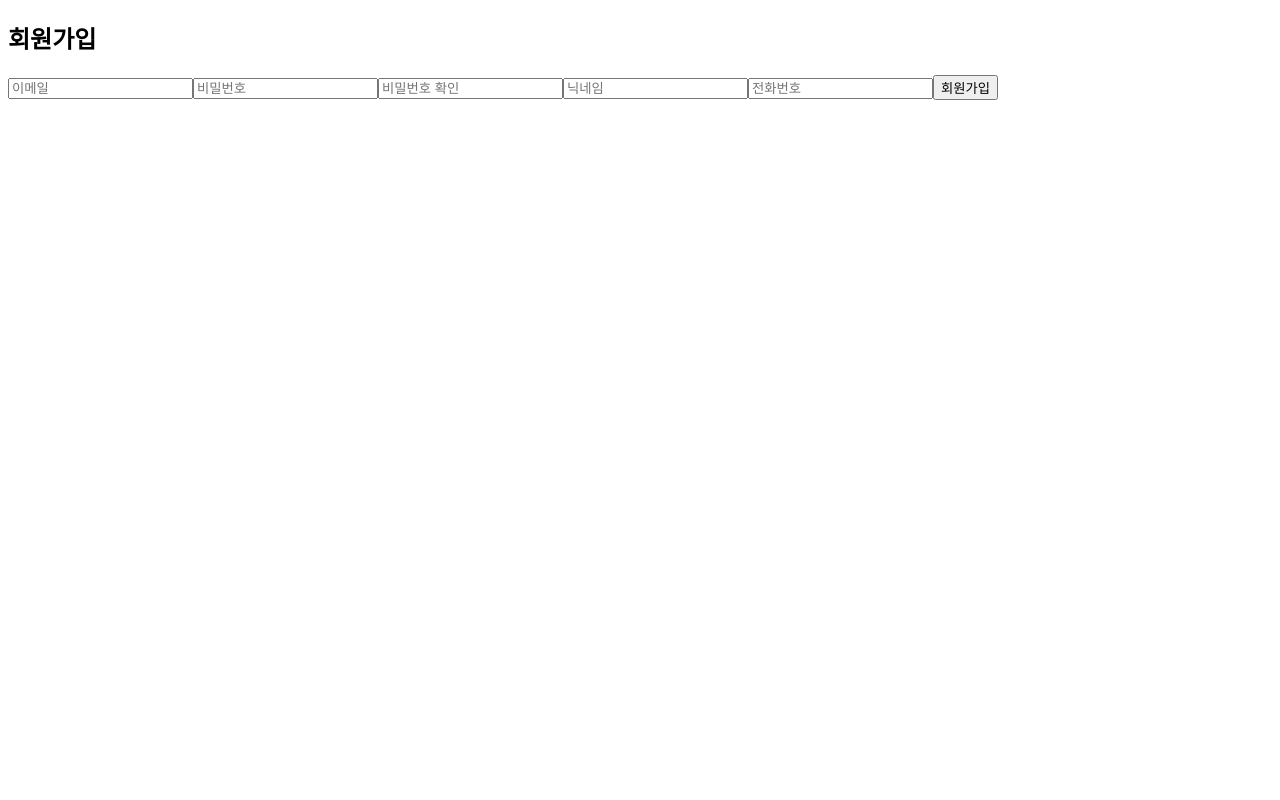
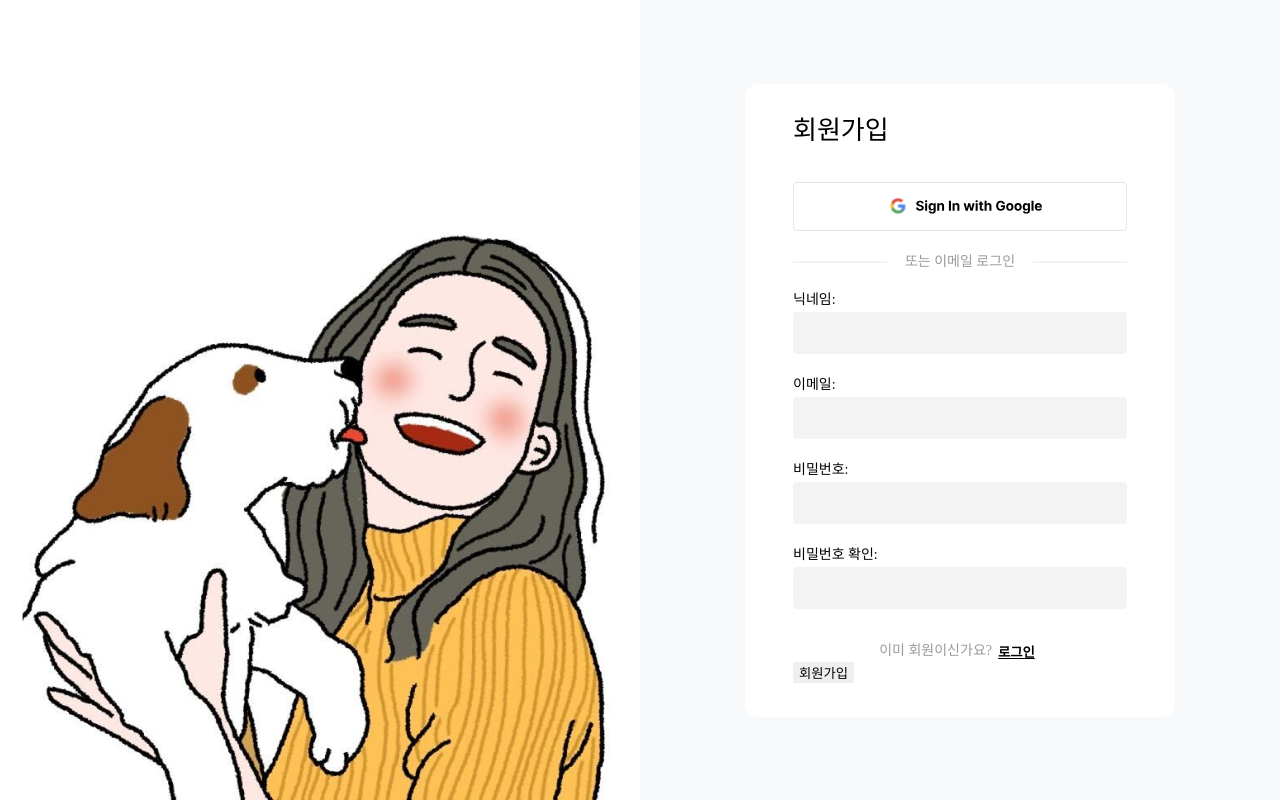
Before and after one commit to Paws4Hope/Paws4Hope, a React (Create React App) app: page /signup in a window 1280 px wide. Built offline with nearby package versions, Linux system fonts and the light colour scheme; no server answers.

Commit message:
Design. 로그인, 회원가입 UI 완료

```diff
--- a/src/assets/css/GlobalStyle.js
+++ b/src/assets/css/GlobalStyle.js
@@ -7,7 +7,22 @@ const GlobalStyle = createGlobalStyle`
             /* color palette */
             --color-white : #fff;
             --color-black : #000;
+            --color-line-gray : #999;
+            --color-line-gray-100 : #e7e7e9;
+            --color-line-gray-200 : #F3F3F4;
         }
+
+    /* reset css*/
+    html, body, div, span, applet, object, iframe, h1, h2, h3, h4, h5, h6, p, blockquote, pre, a, abbr, acronym, address, big, cite, code, del, dfn, em, img, ins, kbd, q, s, samp, small, strike, strong, sub, sup, tt, var, b, u, i, center, dl, dt, dd, ol, ul, li, fieldset, form, label, legend, table, caption, tbody, tfoot, thead, tr, th, td, article, aside, canvas, details, embed, figure, figcaption, footer, header, hgroup, menu, nav, output, ruby, section, summary, time, mark, audio, video { margin: 0; padding: 0; border: 0; font-size: 100%; font: inherit; vertical-align: baseline; } /* HTML5 display-role reset for older browsers */ article, aside, details, figcaption, figure, footer, header, hgroup, menu, nav, section { display: block; } body { line-height: 1; } ol, ul { list-style: none; } blockquote, q { quotes: none; } blockquote:before, blockquote:after, q:before, q:after { content: ''; content: none; } table { border-collapse: collapse; border-spacing: 0; } input, button{ border:none; } input:focus, input:active, button:focus, button:active { outline: none; box-shadow: none; }
+
+    * {
+        box-sizing : border-box;
+    }
+
+    button, a{
+        cursor: pointer;
+        &:hover { cursor: pointer; }
+    }
 
 `;
 
--- a/src/common/login/Login.jsx
+++ b/src/common/login/Login.jsx
@@ -3,6 +3,8 @@ import React, { useState } from 'react';
 import { auth } from '../../firebase';
 import { signInWithEmailAndPassword } from 'firebase/auth';
 import { validateEmail, validatePassword } from '../siginup/validation';
+import ButtonGoogle from '../../assets/images/btn_google.svg';
+import { Link } from 'react-router-dom';
 
 function Login() {
   const [email, setEmail] = useState('');
@@ -31,24 +33,37 @@ function Login() {
     <S.Layout>
       <S.LeftWrapper></S.LeftWrapper>
       <S.RightWrapper>
-        <div>
-          <h1>로그인</h1>
-          <div>
-            <label htmlFor="email">이메일:</label>
-            <input type="email" name="email" id="email" value={email} onChange={(e) => setEmail(e.target.value)} />
-          </div>
-          <div>
-            <label htmlFor="password">비밀번호:</label>
-            <input
+        <S.Card>
+          <S.Title>로그인</S.Title>
+          <S.ButtonGoogle>
+            <img src={ButtonGoogle} alt="Button Google" />
+          </S.ButtonGoogle>
+          <S.DivisionLine>
+            <S.DivisionText>또는 이메일 로그인</S.DivisionText>
+          </S.DivisionLine>
+          <S.InputItem>
+            <S.Label htmlFor="email">이메일:</S.Label>
+            <S.Input type="email" name="email" id="email" value={email} onChange={(e) => setEmail(e.target.value)} />
+          </S.InputItem>
+
+          <S.InputItem>
+            <S.Label htmlFor="password">비밀번호:</S.Label>
+            <S.Input
               type="password"
               name="password"
               id="password"
               value={password}
               onChange={(e) => setPassword(e.target.value)}
             />
-          </div>
+          </S.InputItem>
+          <S.AuthLink>
+            아직 회원이 아니신가요?
+            <Link to="/signup">
+              <S.ButtonText>회원가입</S.ButtonText>
+            </Link>
+          </S.AuthLink>
           <button onClick={handleLogin}>로그인</button>
-        </div>
+        </S.Card>
       </S.RightWrapper>
     </S.Layout>
   );
--- /dev/null
+++ b/src/common/login/Login.styled.js
@@ -0,0 +1,130 @@
+import styled from 'styled-components';
+
+export const Layout = styled.div`
+  position: relative;
+  display: grid;
+  grid-template-columns: repeat(2, 1fr);
+  background-color: #f8f9fa;
+  width: 100%;
+  height: 100vh;
+  overflow: hidden;
+`;
+
+export const LeftWrapper = styled.div`
+  width: 100%;
+  height: inherit;
+  background-color: var(--color-white);
+`;
+
+export const RightWrapper = styled.div`
+  width: 100%;
+  height: 100%;
+  display: flex;
+  align-items: center;
+  justify-content: center;
+`;
+
+export const Card = styled.div`
+  width: 430px;
+  background-color: var(--color-white);
+  padding: 34px 48px;
+  margin: 16px;
+  border-radius: 14px;
+`;
+
+export const Title = styled.h1`
+  font-size: 26px;
+  font-weight: 500;
+`;
+
+export const ButtonGoogle = styled.button`
+  margin: 38px 0 24px 0;
+  border: 1px solid var(--color-line-gray-100);
+  border-radius: 4px;
+  padding: 8px 48px;
+  width: 100%;
+  background: var(--color-white);
+  display: flex;
+  align-items: center;
+  justify-content: center;
+  transition: 0.2s ease;
+  cursor: pointer;
+
+  &:hover {
+    img {
+      opacity: 0.6;
+      transition: 0.2s ease;
+      cursor: pointer;
+    }
+  }
+`;
+
+export const DivisionLine = styled.div`
+  position: relative;
+  width: 100%;
+  display: flex;
+  justify-content: center;
+
+  &::before {
+    position: absolute;
+    top: 50%;
+    transform: translateY(-50%);
+    content: '';
+    height: 1px;
+    width: 100%;
+    background-color: #e7e7e9;
+  }
+`;
+
+export const DivisionText = styled.span`
+  position: relative;
+  z-index: 9;
+  background-color: var(--color-white);
+  font-size: 14px;
+  padding: 0 18px;
+  color: var(--color-line-gray);
+`;
+
+export const InputItem = styled.div`
+  margin-top: 24px;
+  width: 100%;
+`;
+
+export const Label = styled.label`
+  display: block;
+  font-size: 14px;
+  font-weight: 500;
+  color: var(--color-black);
+  margin-bottom: 5px;
+`;
+
+export const Input = styled.input`
+  background-color: var(--color-line-gray-200);
+  width: 100%;
+  height: 42px;
+  padding-left: 8px;
+  border-radius: 4px;
+`;
+
+export const AuthLink = styled.div`
+  display: flex;
+  align-items: center;
+  justify-content: center;
+  font-size: 14px;
+  color: var(--color-line-gray);
+  margin-top: 32px;
+`;
+
+export const ButtonText = styled.button`
+  position: relative;
+  background-color: transparent;
+  font-weight: 700;
+  color: var(--color-black);
+  text-decoration: underline;
+  transition: 0.2s ease;
+
+  &:hover {
+    opacity: 0.6;
+    transition: 0.2s ease;
+  }
+`;
--- a/src/common/siginup/SiginUp.jsx
+++ b/src/common/siginup/SiginUp.jsx
@@ -1,21 +1,17 @@
-// src/components/SignUp.js
-import { useState } from 'react';
-import { auth, db } from '../../firebase';
-import { createUserWithEmailAndPassword, updatePhoneNumber, updateProfile } from 'firebase/auth';
-import { doc, setDoc } from 'firebase/firestore';
+import * as S from './SignUp.styled';
+import { auth } from '../../firebase';
+import { createUserWithEmailAndPassword, updateProfile } from 'firebase/auth';
 import { validateEmail, validatePassword, validateNickname, validatePhone } from '../siginup/validation';
 import useInput from '../../hooks/useInput';
 import { useNavigate } from 'react-router-dom';
+import ButtonGoogle from '../../assets/images/btn_google.svg';
+import ImageSignUp from '../../assets/images/img_signup.png';
+import { Link } from 'react-router-dom';
 
 function SignUp() {
   const navigate = useNavigate();
 
-  const [{ email, password, passwordVerify, nickname, phone }, onChange] = useInput('');
-
-  // const [email, setEmail] = useState('');
-  // const [password, setPassword] = useState('');
-  // const [nickname, setNickname] = useState('');
-  // const [phone, setPhone] = useState('');
+  const [{ email, password, passwordVerify, nickname }, onChange] = useInput('');
 
   const handleSignUp = async () => {
     if (!validateEmail(email)) {
@@ -33,10 +29,10 @@ function SignUp() {
       return;
     }
 
-    if (!validatePhone(phone)) {
-      alert('올바른 전화번호를 입력해주세요');
-      return;
-    }
+    // if (!validatePhone(phone)) {
+    //   alert('올바른 전화번호를 입력해주세요');
+    //   return;
+    // }
 
     try {
       const userCredential = await createUserWithEmailAndPassword(auth, email, password);
@@ -55,21 +51,50 @@ function SignUp() {
   };
 
   return (
-    <div>
-      <h2>회원가입</h2>
-      <input type="email" name="email" value={email} onChange={onChange} placeholder="이메일" />
-      <input type="password" name="password" value={password} onChange={onChange} placeholder="비밀번호" />
-      <input
-        type="password"
-        name="passwordVerify"
-        value={passwordVerify}
-        onChange={onChange}
-        placeholder="비밀번호 확인"
-      />
-      <input type="text" name="nickname" value={nickname} onChange={onChange} placeholder="닉네임" />
-      <input type="tel" name="phone" value={phone} onChange={onChange} placeholder="전화번호" />
-      <button onClick={handleSignUp}>회원가입</button>
-    </div>
+    <S.Layout>
+      <S.LeftWrapper>
+        <S.Image src={ImageSignUp} alt="회원가입 이미지" />
+      </S.LeftWrapper>
+      <S.RightWrapper>
+        <S.Card>
+          <S.Title>회원가입</S.Title>
+          <S.ButtonGoogle>
+            <img src={ButtonGoogle} alt="Button Google" />
+          </S.ButtonGoogle>
+          <S.DivisionLine>
+            <S.DivisionText>또는 이메일 로그인</S.DivisionText>
+          </S.DivisionLine>
+
+          <S.InputItem>
+            <S.Label htmlFor="nickname">닉네임:</S.Label>
+            <S.Input type="text" name="nickname" value={nickname} onChange={onChange} />
+          </S.InputItem>
+
+          <S.InputItem>
+            <S.Label htmlFor="email">이메일:</S.Label>
+            <S.Input type="email" name="email" value={email} onChange={onChange} />
+          </S.InputItem>
+
+          <S.InputItem>
+            <S.Label htmlFor="password">비밀번호:</S.Label>
+            <S.Input type="password" name="password" value={password} onChange={onChange} />
+          </S.InputItem>
+
+          <S.InputItem>
+            <S.Label htmlFor="passwordVerify">비밀번호 확인:</S.Label>
+            <S.Input type="password" name="passwordVerify" value={passwordVerify} onChange={onChange} />
+          </S.InputItem>
+
+          <S.AuthLink>
+            이미 회원이신가요?
+            <Link to="/login">
+              <S.ButtonText>로그인</S.ButtonText>
+            </Link>
+          </S.AuthLink>
+          <button onClick={handleSignUp}>회원가입</button>
+        </S.Card>
+      </S.RightWrapper>
+    </S.Layout>
   );
 }
 
--- /dev/null
+++ b/src/common/siginup/SignUp.styled.js
@@ -0,0 +1,138 @@
+import styled from 'styled-components';
+
+export const Layout = styled.div`
+  position: relative;
+  display: grid;
+  grid-template-columns: repeat(2, 1fr);
+  background-color: #f8f9fa;
+  width: 100%;
+  height: 100vh;
+  overflow: hidden;
+`;
+
+export const LeftWrapper = styled.div`
+  position: relative;
+  width: 100%;
+  height: inherit;
+  background-color: var(--color-white);
+`;
+
+export const RightWrapper = styled.div`
+  width: 100%;
+  height: 100%;
+  display: flex;
+  align-items: center;
+  justify-content: center;
+`;
+
+export const Card = styled.div`
+  width: 430px;
+  background-color: var(--color-white);
+  padding: 34px 48px;
+  margin: 16px;
+  border-radius: 14px;
+`;
+
+export const Title = styled.h1`
+  font-size: 26px;
+  font-weight: 500;
+`;
+
+export const ButtonGoogle = styled.button`
+  margin: 38px 0 24px 0;
+  border: 1px solid var(--color-line-gray-100);
+  border-radius: 4px;
+  padding: 8px 48px;
+  width: 100%;
+  background: var(--color-white);
+  display: flex;
+  align-items: center;
+  justify-content: center;
+  transition: 0.2s ease;
+  cursor: pointer;
+
+  &:hover {
+    img {
+      opacity: 0.6;
+      transition: 0.2s ease;
+      cursor: pointer;
+    }
+  }
+`;
+
+export const DivisionLine = styled.div`
+  position: relative;
+  width: 100%;
+  display: flex;
+  justify-content: center;
+
+  &::before {
+    position: absolute;
+    top: 50%;
+    transform: translateY(-50%);
+    content: '';
+    height: 1px;
+    width: 100%;
+    background-color: #e7e7e9;
+  }
+`;
+
+export const DivisionText = styled.span`
+  position: relative;
+  z-index: 9;
+  background-color: var(--color-white);
+  font-size: 14px;
+  padding: 0 18px;
+  color: var(--color-line-gray);
+`;
+
+export const InputItem = styled.div`
+  margin-top: 24px;
+  width: 100%;
+`;
+
+export const Label = styled.label`
+  display: block;
+  font-size: 14px;
+  font-weight: 500;
+  color: var(--color-black);
+  margin-bottom: 5px;
+`;
+
+export const Input = styled.input`
+  background-color: var(--color-line-gray-200);
+  width: 100%;
+  height: 42px;
+  padding-left: 8px;
+  border-radius: 4px;
+`;
+
+export const AuthLink = styled.div`
+  display: flex;
+  align-items: center;
+  justify-content: center;
+  font-size: 14px;
+  color: var(--color-line-gray);
+  margin-top: 32px;
+`;
+
+export const ButtonText = styled.button`
+  position: relative;
+  background-color: transparent;
+  font-weight: 700;
+  color: var(--color-black);
+  text-decoration: underline;
+  transition: 0.2s ease;
+
+  &:hover {
+    opacity: 0.6;
+    transition: 0.2s ease;
+  }
+`;
+
+export const Image = styled.img`
+  position: absolute;
+  bottom: 0;
+  transform: translateX(-50%);
+  left: 50%;
+`;
```
Also changed, not shown: src/common/login/Login.styled.jsx (deleted, +0 -25 lines), src/assets/images/btn_google.svg (added), src/assets/images/img_signup.png (added).
